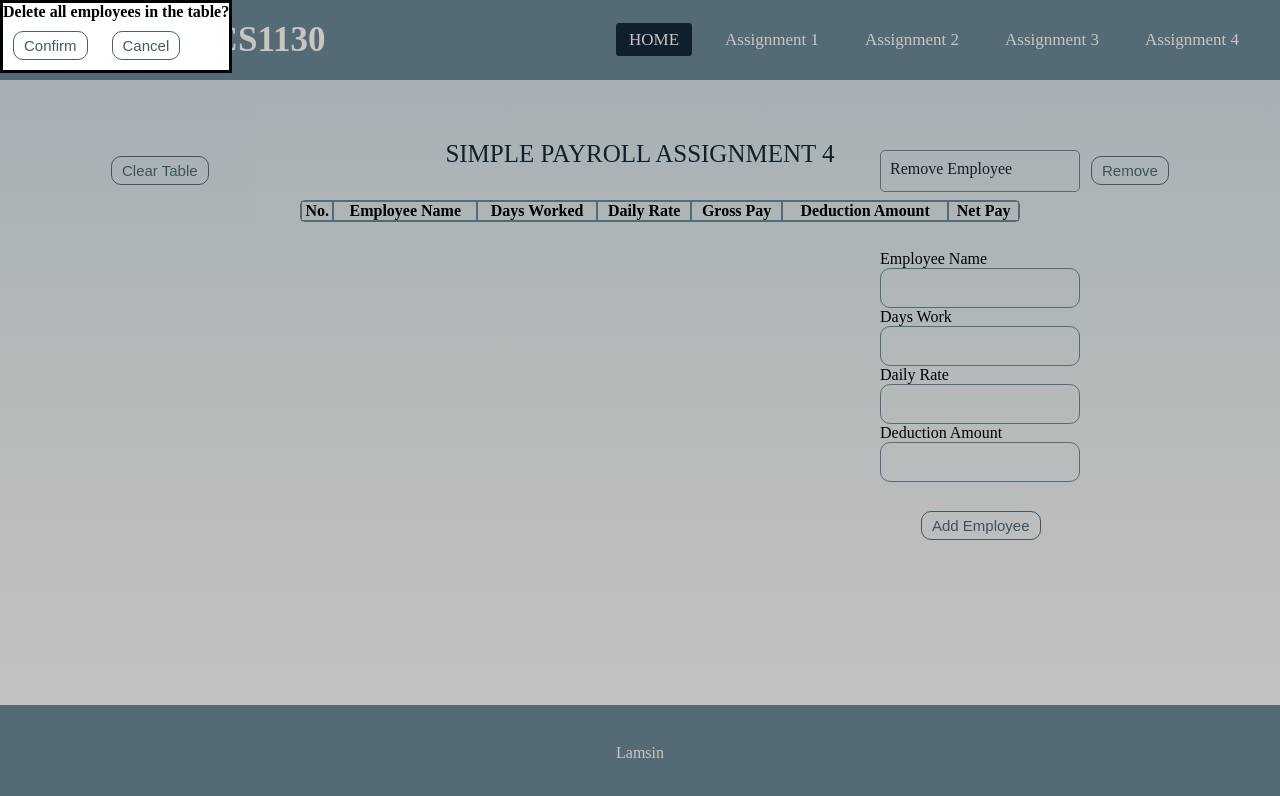
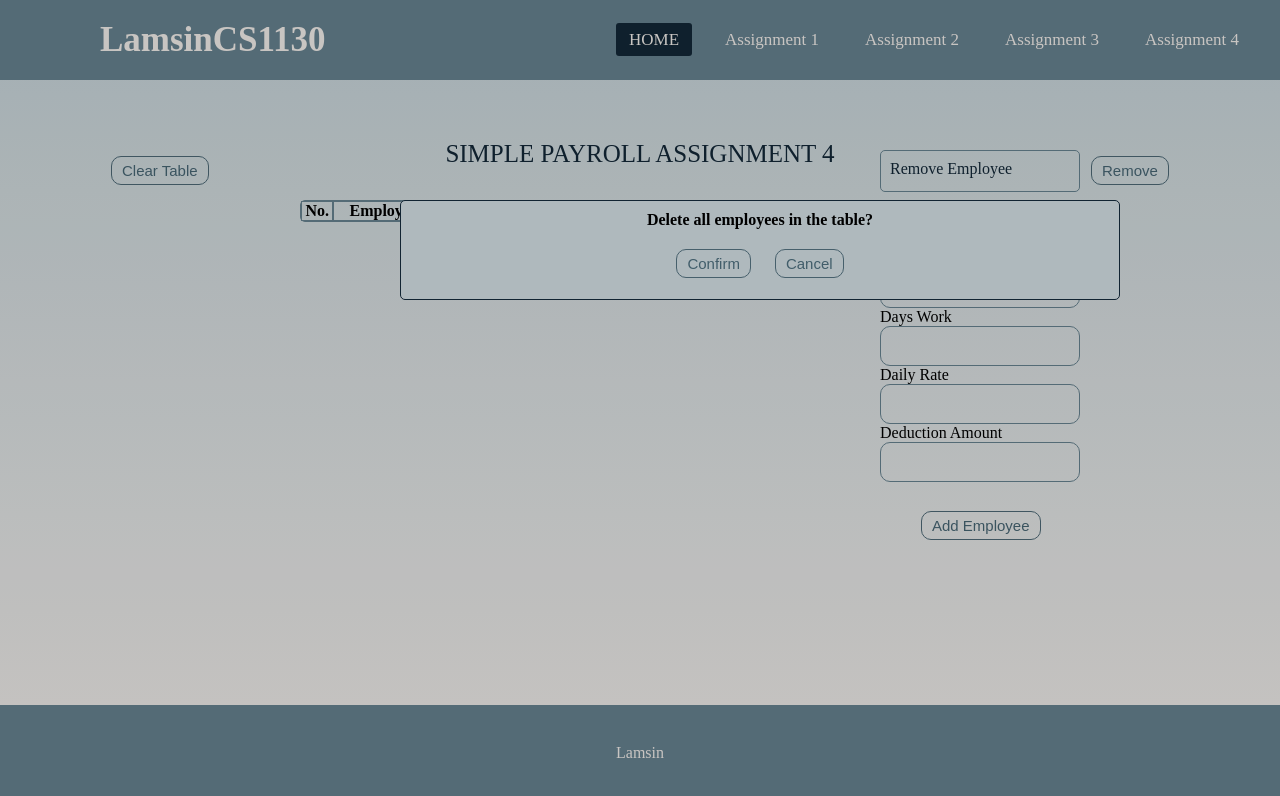
Before and after one commit to Hackeddog/Assignments, a plain HTML site: page Assignment4.html in a window 1280 px wide. Both pictures are taken after a click on the button "Clear Table". Drawn offline with Linux system fonts and the light colour scheme.

Commit message:
Update style.css

```diff
--- a/style.css
+++ b/style.css
@@ -246,7 +246,7 @@ footer{
 .btn1, .btn2, .rmv{
     color: #415d6a;
 }
-.btn1:hover, .btn2:hover, .rmv:hover{
+.btn1:hover, .btn2:hover, .rmv:hover, .dlg:hover{
     color: #dfdbd8;
 
     background: #112432;
@@ -317,3 +317,20 @@ tbody{
     width: 150px;
     height: 0px;
 }
+
+dialog{
+    background-color: #afb9bd;
+    position: absolute;
+    left: 400px;
+    top: 200px;
+    width: 720px;
+    height: 100px;
+    border-spacing: 0px;
+    border: 1px solid #112432;
+    border-radius: 5px;
+    text-align: center;
+}
+h4{
+    padding: 10px;
+    size: 5px;
+}
```
